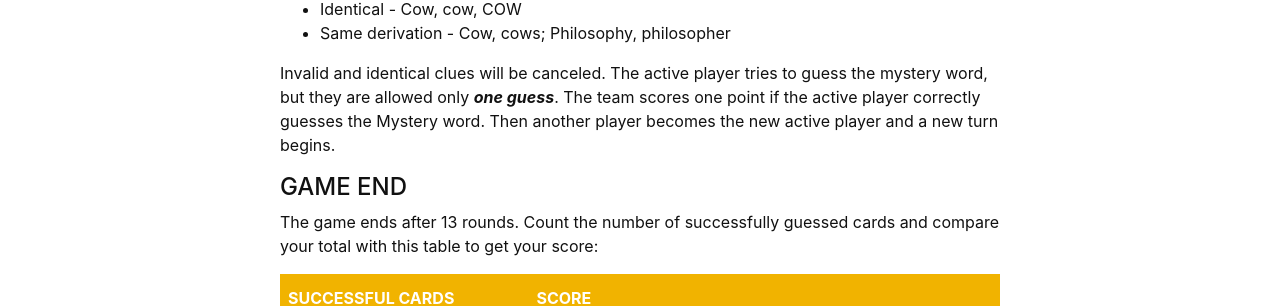
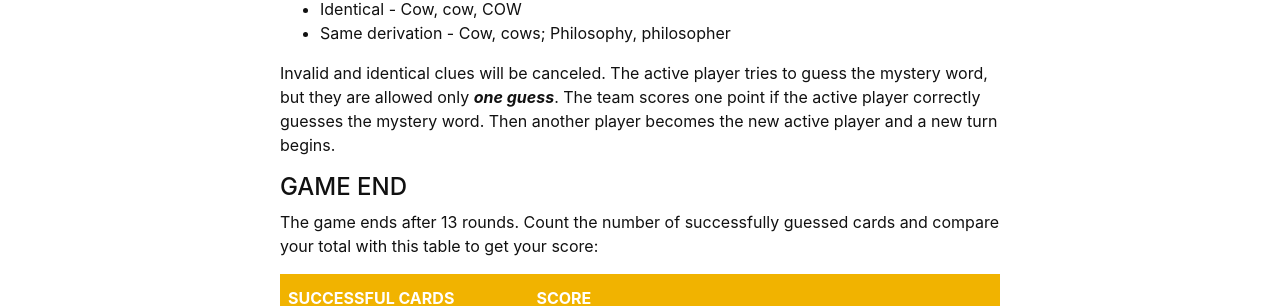
Before and after one commit to hanwendong1/VirtualGaming, a Jekyll site: the page built from content/2-Just-One.md, in a window 1280 px wide and 900 px high, scrolled down 2301 px. Shown: the part 173-479 px from the top of the window. Built offline with Jekyll 4.4.1, drawn with Linux system fonts in a browser that asks for light colours.

```diff
--- a/content/2-Just-One.md
+++ b/content/2-Just-One.md
@@ -87,7 +87,6 @@ Can you guess what the mystry word is?
 {% endcapture %}
 {% include card.md text=text header="Example clues to guess the mystry word" img="JO_EN01_Content01.png" %}
 
-
 ##### INVALID CLUES
 - Deliberately spelling a word incorrectly – Spelling ‘shurt’ for shirt
 - Written in a foreign language – using buisson to describe bush
@@ -99,7 +98,7 @@ Can you guess what the mystry word is?
 - Identical - Cow, cow, COW
 - Same derivation - Cow, cows; Philosophy, philosopher
 
-Invalid and identical clues will be canceled. The active player tries to guess the mystery word, but they are allowed only ***one guess***. The team scores one point if the active player correctly guesses the Mystery word. Then another player becomes the new active player and a new turn begins.
+Invalid and identical clues will be canceled. The active player tries to guess the mystery word, but they are allowed only ***one guess***. The team scores one point if the active player correctly guesses the mystery word. Then another player becomes the new active player and a new turn begins.
 
 #### GAME END
 The game ends after 13 rounds. Count the number of successfully guessed cards and compare your total with this table to get your score:
```
